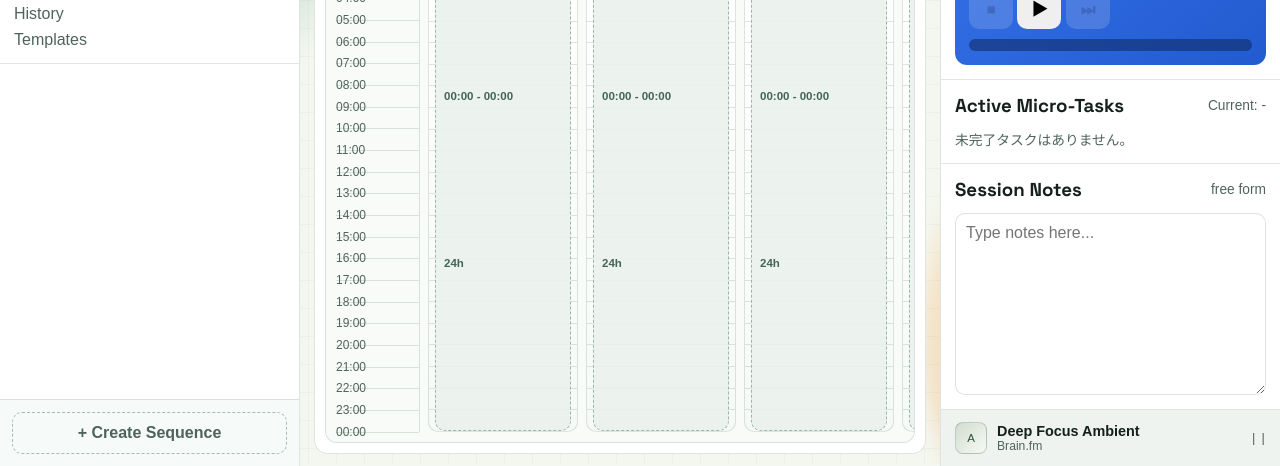
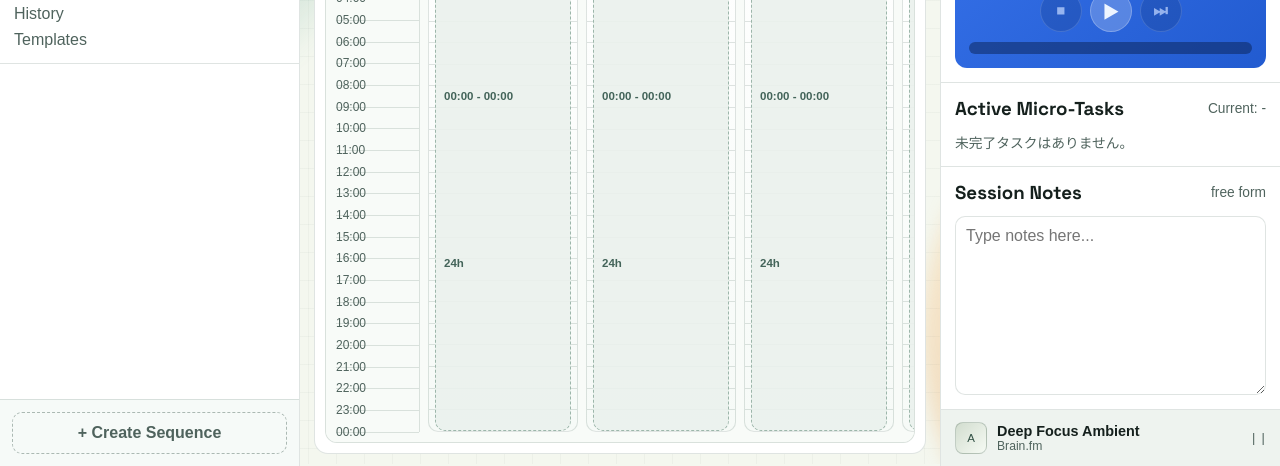
Before and after one commit to CS-Kmkm/PomoBlock, a website: page src-ui/index.html in a window 1280 px wide. Shown: the part 336-802 px from the top of the page. Drawn offline with Linux system fonts and the light colour scheme; a web font is replaced by a local one.

Commit message:
chore: commit existing styles.css workspace changes

```diff
--- a/src-ui/styles.css
+++ b/src-ui/styles.css
@@ -730,6 +730,34 @@ p {
   line-height: 1;
 }
 
+.today-status-controls {
+  display: flex;
+  align-items: center;
+  justify-content: center;
+  gap: 8px;
+}
+
+.today-status-action {
+  width: 42px;
+  height: 42px;
+  min-width: 0;
+  border-radius: 50%;
+  padding: 0;
+  display: inline-flex;
+  align-items: center;
+  justify-content: center;
+  border: 1px solid rgba(255, 255, 255, 0.25);
+  color: #eef5ff;
+}
+
+.today-status-action--secondary {
+  background: rgba(6, 22, 54, 0.28);
+}
+
+.today-status-action--primary {
+  background: rgba(255, 255, 255, 0.22);
+}
+
 .today-status-card .bar-track {
   background: rgba(11, 35, 84, 0.5);
 }
@@ -1915,7 +1943,8 @@ th {
   }
 
   .now-controls button,
-  .now-task-actions button {
+  .now-task-actions button,
+  .today-status-controls .today-status-action {
     width: auto;
   }
 
```
